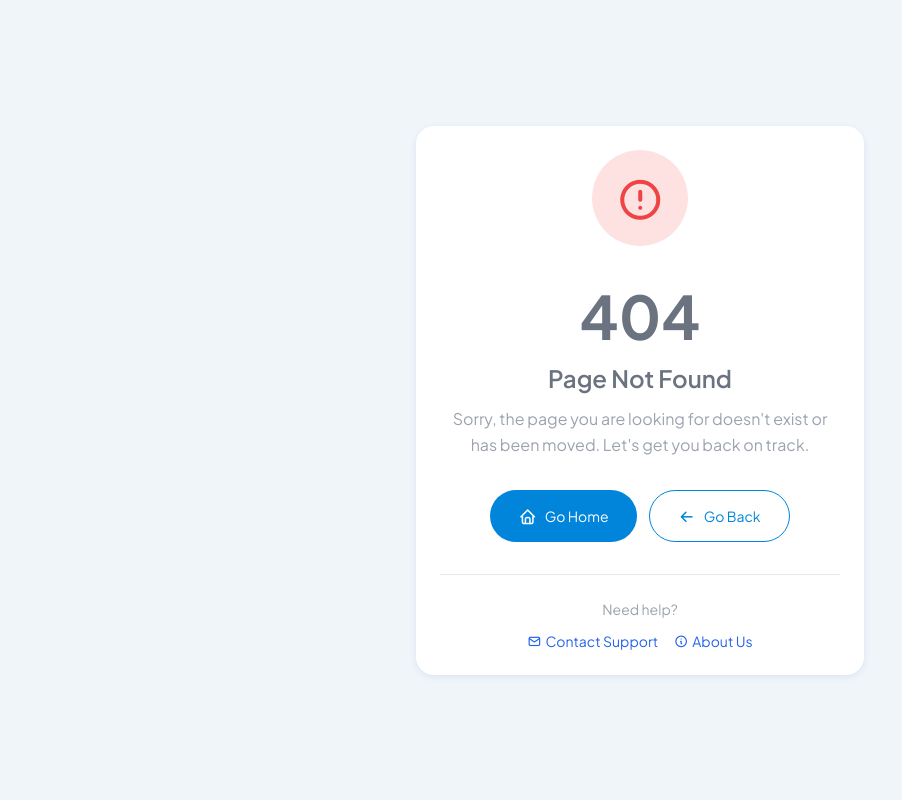
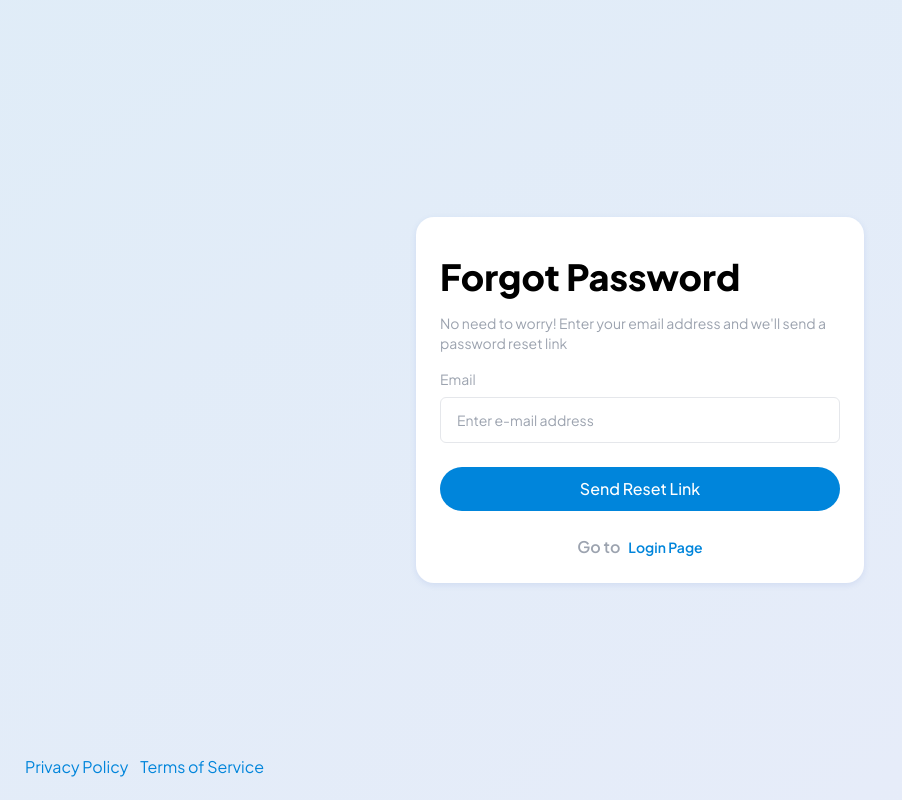
Before and after one commit to nas2dev/lm-academy-frontend, a Vue app: page /forget-password in a window 1280 px wide. Before the commit this address had no page. Shown: the whole page, without its empty margins (0-902 px from the left). Built offline with nearby package versions, Linux system fonts and the light colour scheme.

Commit message:
Forgot password done

```diff
--- /dev/null
+++ b/src/components/Auth/ForgetPassword/ForgetPasswordForm.vue
@@ -0,0 +1,66 @@
+<script setup>
+import { ref } from 'vue'
+import AuthRedirect from '@/components/Auth/General/AuthRedirect.vue'
+import Axios from '@/utils/axios'
+import { useToast } from 'vue-toastification'
+import { useRouter } from 'vue-router'
+
+const email = ref('')
+const isLoading = ref(false)
+const toast = useToast()
+const router = useRouter()
+
+const handleSubmit = async () => {
+  isLoading.value = true
+
+  try {
+    const data = {
+      email: email.value,
+    }
+    const response = await Axios.post('/auth/forgot-password', data)
+    console.log('response', response)
+
+    if (response.status === 200) {
+      toast.success(response.data.message)
+      router.push({ name: 'LoginPage' })
+    }
+  } catch (error) {
+    console.error('error', error)
+    const errorMessage = error?.response?.data?.message || 'Failed to send reset email'
+    toast.error(errorMessage)
+  } finally {
+    isLoading.value = false
+  }
+}
+</script>
+<template>
+  <form @submit.prevent="handleSubmit">
+    <!-- username -->
+    <div class="mb-4">
+      <label for="forEmail" class="block text-sm mb-2 text-gray-400">Email</label>
+      <input
+        v-model="email"
+        type="email"
+        id="forEmail"
+        placeholder="Enter e-mail address"
+        class="py-3 px-4 block w-full border-gray-200 rounded-md text-sm focus:border-blue-600 focus:ring-0"
+        aria-describedby="hs-input-helper-text"
+        required
+      />
+    </div>
+
+    <!-- button -->
+    <div class="grid my-6">
+      <button
+        type="submit"
+        class="btn py-[10px] text-base text-white font-medium hover:bg-blue-700"
+        :disabled="isLoading"
+      >
+        {{ isLoading ? 'Sending ...' : 'Send Reset Link' }}
+      </button>
+    </div>
+
+    <!-- redirect -->
+    <AuthRedirect path="LoginPage" page-title="Login Page" />
+  </form>
+</template>
--- /dev/null
+++ b/src/components/Auth/ForgetPassword/ForgetPasswordPage.vue
@@ -0,0 +1,17 @@
+<script setup>
+import ForgetPasswordForm from './ForgetPasswordForm.vue'
+</script>
+<template>
+  <div class="justify-center items-center w-full card lg:flex max-w-md">
+    <div class="w-full card-body">
+      <a href="../" class="py-4 block">
+        <h1 class="text-2xl md:text-4xl text-left font-black">Forgot Password</h1>
+      </a>
+      <p class="mb-4 text-gray-400 text-sm text-left">
+        No need to worry! Enter your email address and we'll send a password reset link
+      </p>
+      <!-- form -->
+      <ForgetPasswordForm />
+    </div>
+  </div>
+</template>
--- a/src/components/Auth/Login/LoginForm.vue
+++ b/src/components/Auth/Login/LoginForm.vue
@@ -83,9 +83,12 @@ const handleSubmit = async () => {
     </div>
     <!-- checkbox -->
     <div class="flex justify-end">
-      <a href="../" class="text-sm font-semibold text-authBlue hover:text-blue-700"
-        >Forgot Password ?</a
+      <router-link
+        :to="{ name: 'ForgetPasswordPage' }"
+        class="text-sm font-semibold text-authBlue hover:text-blue-700"
       >
+        Forgot Password ?
+      </router-link>
     </div>
     <!-- button -->
     <div class="grid my-6">
--- a/src/router/index.js
+++ b/src/router/index.js
@@ -131,6 +131,15 @@ const router = createRouter({
             title: "Register"
           }
         },
+        {
+          path: '/forget-password',
+          name: 'ForgetPasswordPage',
+          component: () => import('../views/Auth/ForgetPasswordView.vue'),
+          meta: {
+            unauthorized: true,
+            title: "Forget Password"
+          }
+        },
       ]
     },
     {
--- /dev/null
+++ b/src/views/Auth/ForgetPasswordView.vue
@@ -0,0 +1,7 @@
+<script setup>
+import ForgetPasswordPage from '@/components/Auth/ForgetPassword/ForgetPasswordPage.vue'
+</script>
+
+<template>
+  <ForgetPasswordPage />
+</template>
```
